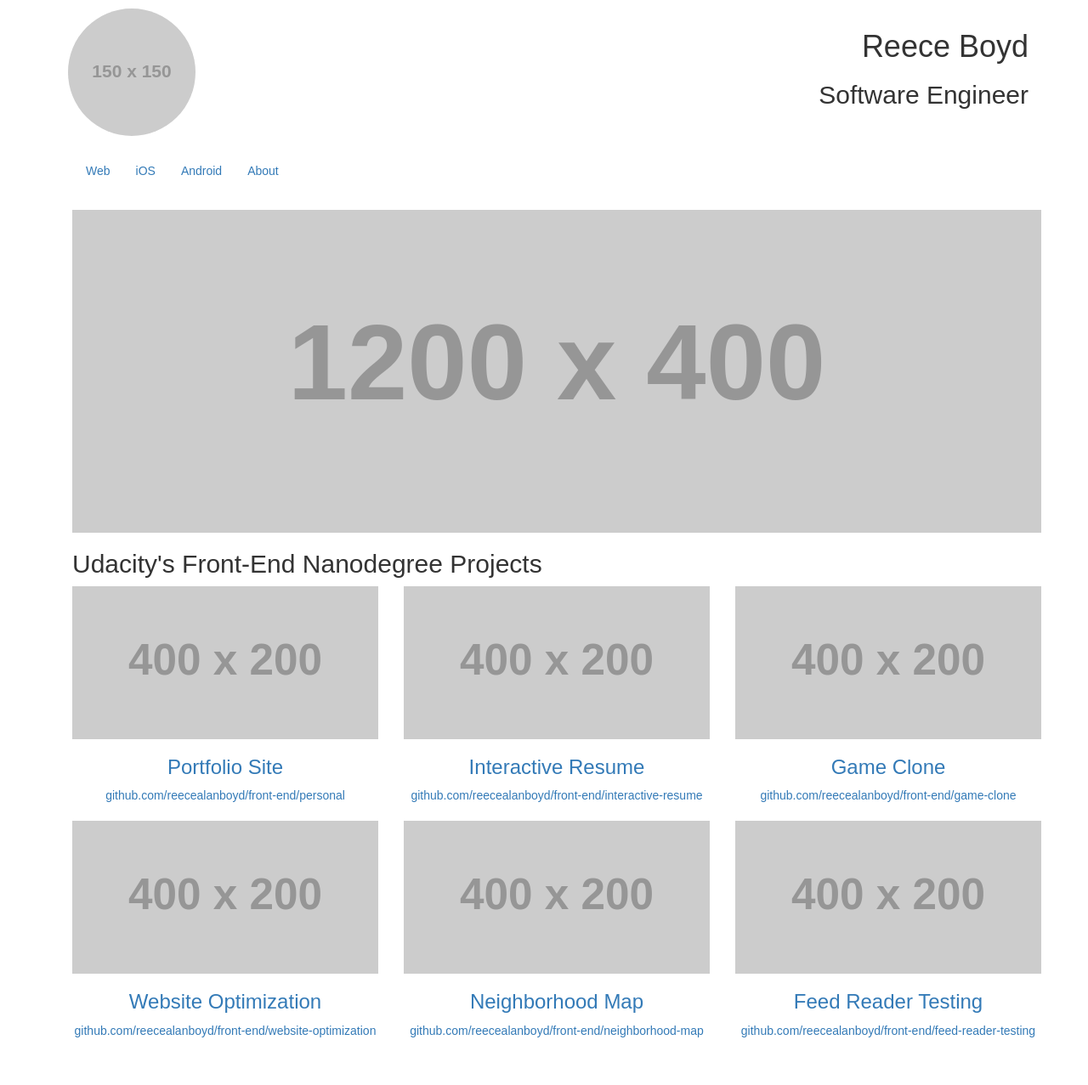
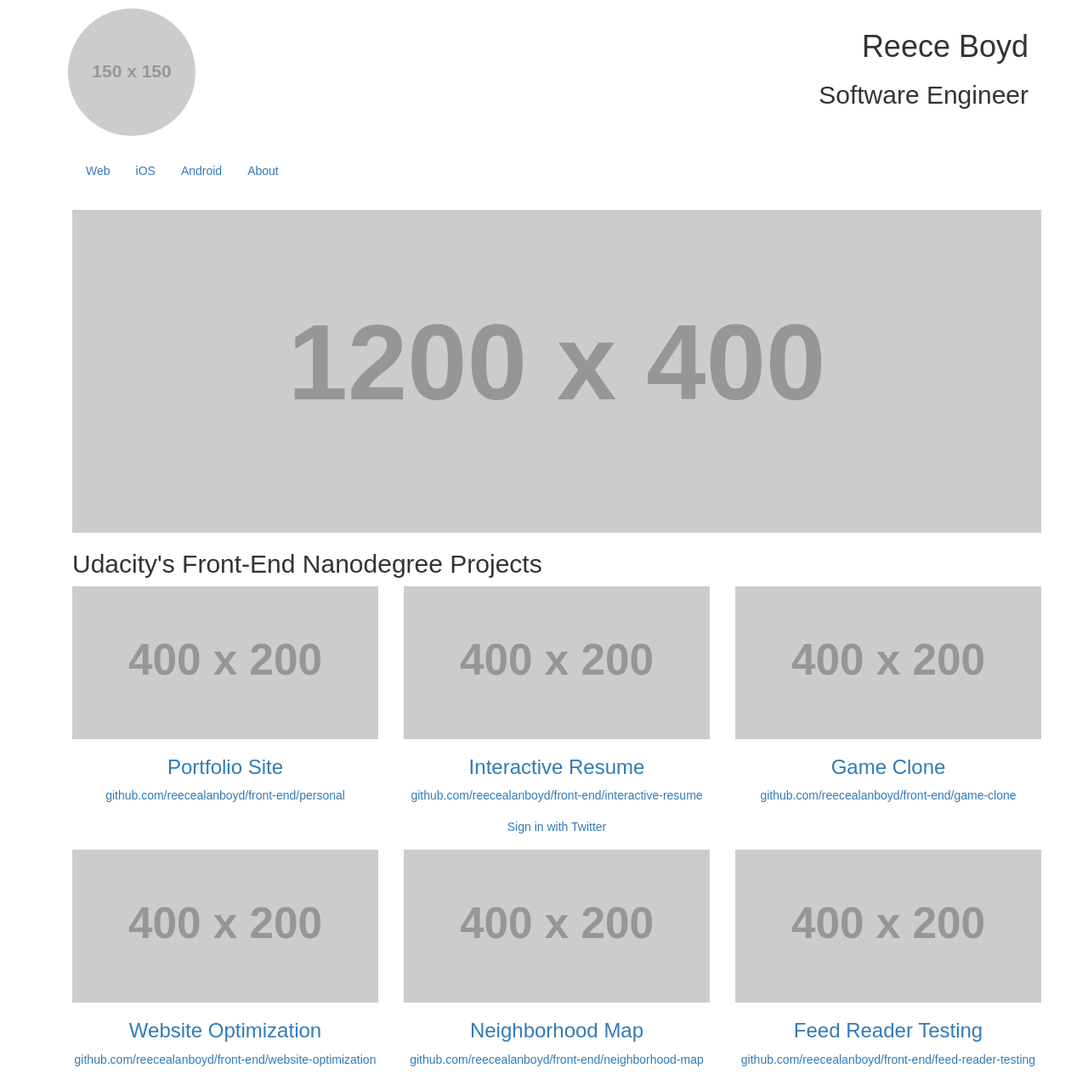
Before and after one commit to reecealanboyd/reecealanboyd.github.io, a Jekyll site: the page built from index.html, in a window 1280 px wide. Shown: the whole page at 85% size. Built offline with Jekyll 4.4.1, drawn with Linux system fonts in a browser that asks for light colours; some web fonts are replaced; before the commit the page ends 1243 px from its top, so only the background shows below that.

Commit message:
Update index.html

```diff
--- a/index.html
+++ b/index.html
@@ -25,6 +25,10 @@
 					<img class="img-responsive" src="http://placehold.it/400x200">
 					<h3>Interactive Resume</h3>
 					<p>github.com/reecealanboyd/front-end/interactive-resume</p>
+					<a class="btn btn-block btn-social btn-twitter">
+  <span class="fa fa-twitter"></span>
+  Sign in with Twitter
+</a>
 				</div>
 			</a>
 			<a href="#">
```
